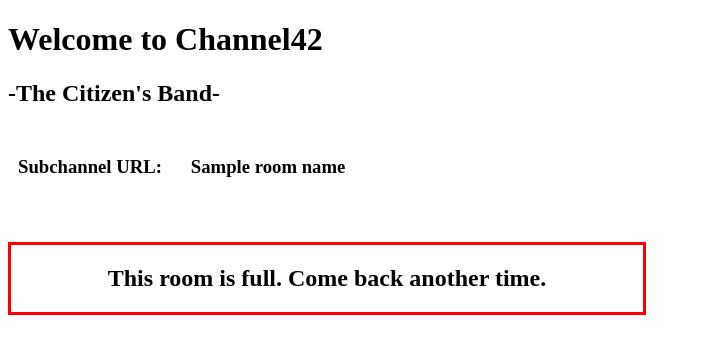
After one commit to purplefloyd14/scotus_proj, a Django app: template channel19/chat/templates/chat/room_full.html in a window 1280 px wide. The commit adds this page. Shown: the top 354 px of the page, without its empty margins (0-701 px from the left). Run offline with Django 4.2, Linux system fonts and the light colour scheme; the template is opened without the code that fills it: most values are stand-ins (such as "Sample title", 1, 10 or a date in 2020).

Commit message:
adds max number of users and creates an overflow page for if the room is full

```diff
--- a/channel19/channel19/settings.py
+++ b/channel19/channel19/settings.py
@@ -17,6 +17,7 @@ import os
 # Build paths inside the project like this: BASE_DIR / 'subdir'.
 BASE_DIR = Path(__file__).resolve().parent.parent
 
+MAX_USERS_PER_ROOM = 2
 
 # Quick-start development settings - unsuitable for production
 # See https://docs.djangoproject.com/en/4.1/howto/deployment/checklist/
--- /dev/null
+++ b/channel19/chat/templates/chat/room_full.html
@@ -0,0 +1,28 @@
+
+<!DOCTYPE html>
+
+{% load static %}
+
+<html lang="en">
+    <link rel="icon" type="image/x-icon" href="{% static 'img/favicon4.ico' %}">
+    <head>
+        <meta charset="UTF-8">
+        <title>Channel42</title>
+        <link rel="stylesheet" type="text/css" href="{% static 'css/misc.css' %}">
+    </head>
+    <body>
+        <h1> Welcome to Channel42 </h1>
+        <h2> -The Citizen's Band- </h2>
+
+        <div style="clear: both; width: 40%; padding: 10px; display: flex;">
+            <h3 style="float: left"> Subchannel URL: </h3>  &#20  &#20
+            <h3 style="float: right">{{room_name}}</h3>
+        </div>
+
+        <br>
+        <br>
+        <div class="full-room-main-box">
+            <h2>This room is full. Come back another time.</h2>
+        </div>
+    </body>
+</html>
--- a/channel19/chat/urls.py
+++ b/channel19/chat/urls.py
@@ -5,7 +5,7 @@ from . import views
 app_name = 'chat'
 urlpatterns = [
     path('', views.index, name='index'),
-    path('cb/<str:uuid>', views.instance, name='instance'),
+    path('cb/<str:room_uuid>', views.instance, name='instance'),
     path('new/', views.generate, name='generate'),
-    path('cb/<str:uuid>/get_active', views.fetch_active, name='fetch_active'),
+    path('cb/<str:room_uuid>/get_active', views.fetch_active, name='fetch_active'),
 ]
--- a/channel19/static/css/index.css
+++ b/channel19/static/css/index.css
@@ -12,8 +12,6 @@
      align-items: center;
   }
 
-.reds {
-  }
 
 .top {
     width: 100%;
--- /dev/null
+++ b/channel19/static/css/misc.css
@@ -0,0 +1,5 @@
+.full-room-main-box {
+   border: 3px solid red;
+   width: 50%;
+   text-align: center;
+  }
```
Also changed, not shown: channel19/chat/consumers.py (+7 -4 lines), channel19/chat/models.py (+17 -9 lines), channel19/chat/views.py (+11 -7 lines), channel19/static/js/main.js (+4 -7 lines).
